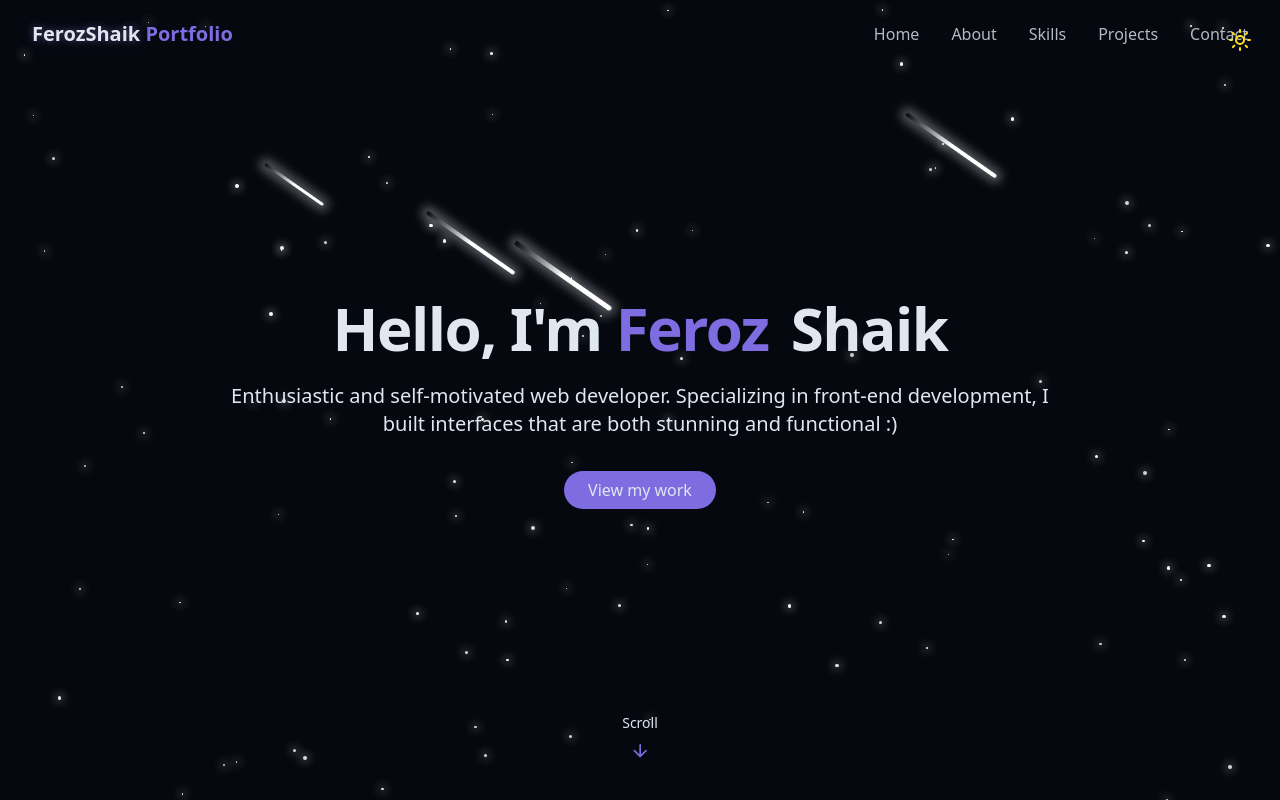
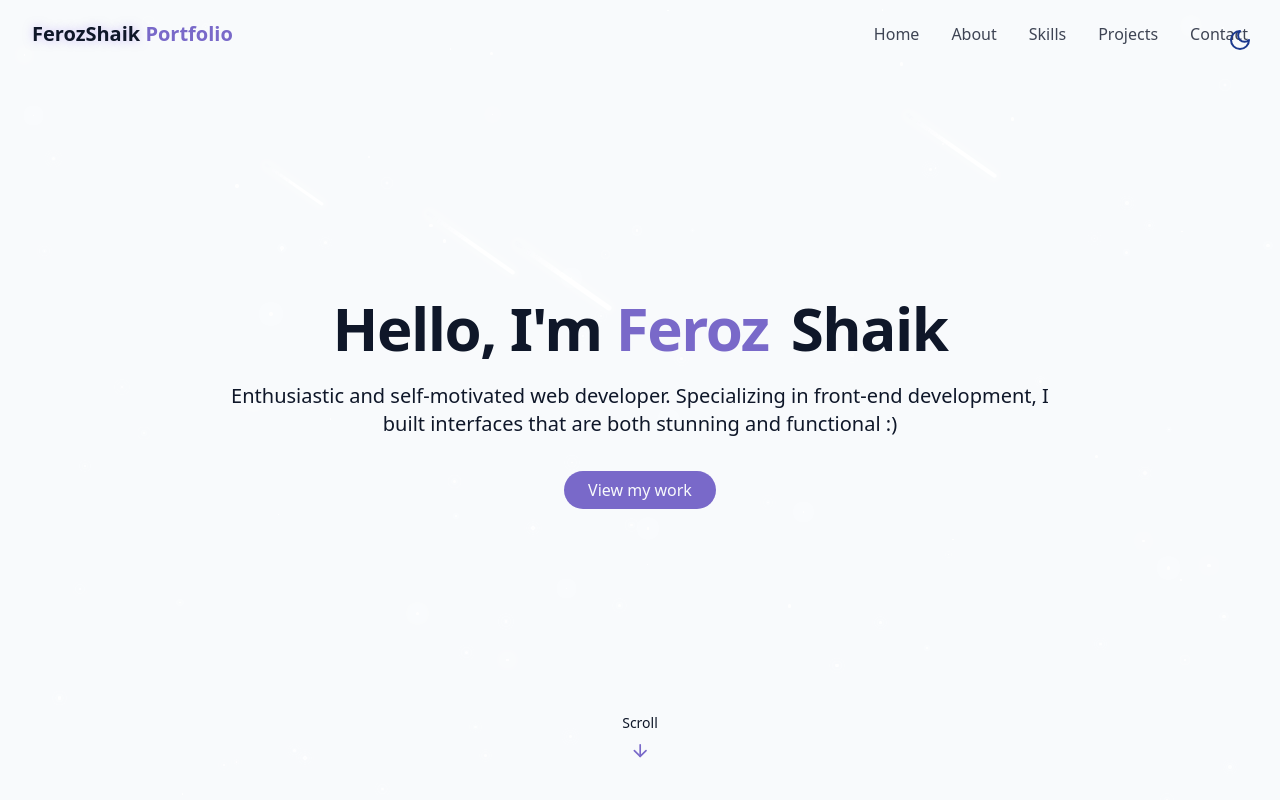
Before and after one commit to ferozzshaikk/FerozzShaikk--Portfolio, a React (Vite) app: page / in a window 1280 px wide. Both pictures are taken after a click on the button 1240 px from the left and 40 px from the top of the page. Shown: the top 800 px of the page. Built offline with nearby package versions, Linux system fonts and the light colour scheme.

Commit message:
light mode adjusted

```diff
--- a/src/components/ThemeToggle.jsx
+++ b/src/components/ThemeToggle.jsx
@@ -3,28 +3,28 @@ import { useEffect, useState } from "react";
 import { cn } from "../lib/utils";
 
 export const ThemeToggle = () => {
-  const [isDarkMode, setIsDarkMode] = useState(false);
+  const [islightMode, setIslightMode] = useState(true);
 
   useEffect(() => {
     const storedTheme = localStorage.getItem("theme");
-    if (storedTheme === "dark") {
-      setIsDarkMode(true);
-      document.documentElement.classList.add("dark");
+    if (storedTheme === "light") {
+      setIslightMode(true);
+      document.documentElement.classList.add("light");
     } else {
-      localStorage.setItem("theme", "light");
-      setIsDarkMode(false);
+      localStorage.setItem("theme", "dark");
+      setIslightMode(false);
     }
   }, []);
 
   const toggleTheme = () => {
-    if (isDarkMode) {
-      document.documentElement.classList.remove("dark");
+    if (islightMode) {
+      document.documentElement.classList.remove("light");
+      localStorage.setItem("theme", "dark");
+      setIslightMode(false);
+    } else {
+      document.documentElement.classList.add("light");
       localStorage.setItem("theme", "light");
-      setIsDarkMode(false);
-    } else {
-      document.documentElement.classList.add("dark");
-      localStorage.setItem("theme", "dark");
-      setIsDarkMode(true);
+      setIslightMode(true);
     }
   };
 
@@ -32,14 +32,14 @@ export const ThemeToggle = () => {
     <button
       onClick={toggleTheme}
       className={cn(
-        "fixed top-5 right-5 z-50 p-2 rounded-full transition-colors duration-300",
+        "fixed max-sm:hidden top-5 right-5 z-50 p-2 rounded-full transition-colors duration-300",
         "focus:outline-hidden"
       )}
     >
-      {isDarkMode ? (
+      {islightMode ? (
+        <Moon className="h-6 w-6 text-blue-900" />
+      ) : (
         <Sun className="h-6 w-6 text-yellow-300" />
-      ) : (
-        <Moon className="h-6 w-6 text-blue-900" />
       )}
     </button>
   );
--- a/src/index.css
+++ b/src/index.css
@@ -64,6 +64,17 @@
 
 @layer base {
   :root {
+    --background: 222 47% 4%;
+    --foreground: 213 31% 91%;
+
+    --card: 222 47% 8%;
+
+    --primary: 250 65% 65%;
+    --primary-foreground: 213 31% 91%;
+
+    --border: 217 33% 20%;
+  }
+  .light {
     --background: 210 40% 98%;
     --foreground: 222 47% 11%;
 
@@ -73,17 +84,6 @@
     --primary-foreground: 210 40% 98%;
 
     --border: 214 32% 91%;
-  }
-  .dark {
-    --background: 222 47% 4%;
-    --foreground: 213 31% 91%;
-
-    --card: 222 47% 8%;
-
-    --primary: 250 65% 65%;
-    --primary-foreground: 213 31% 91%;
-
-    --border: 217 33% 20%;
   }
 
   * {
```
